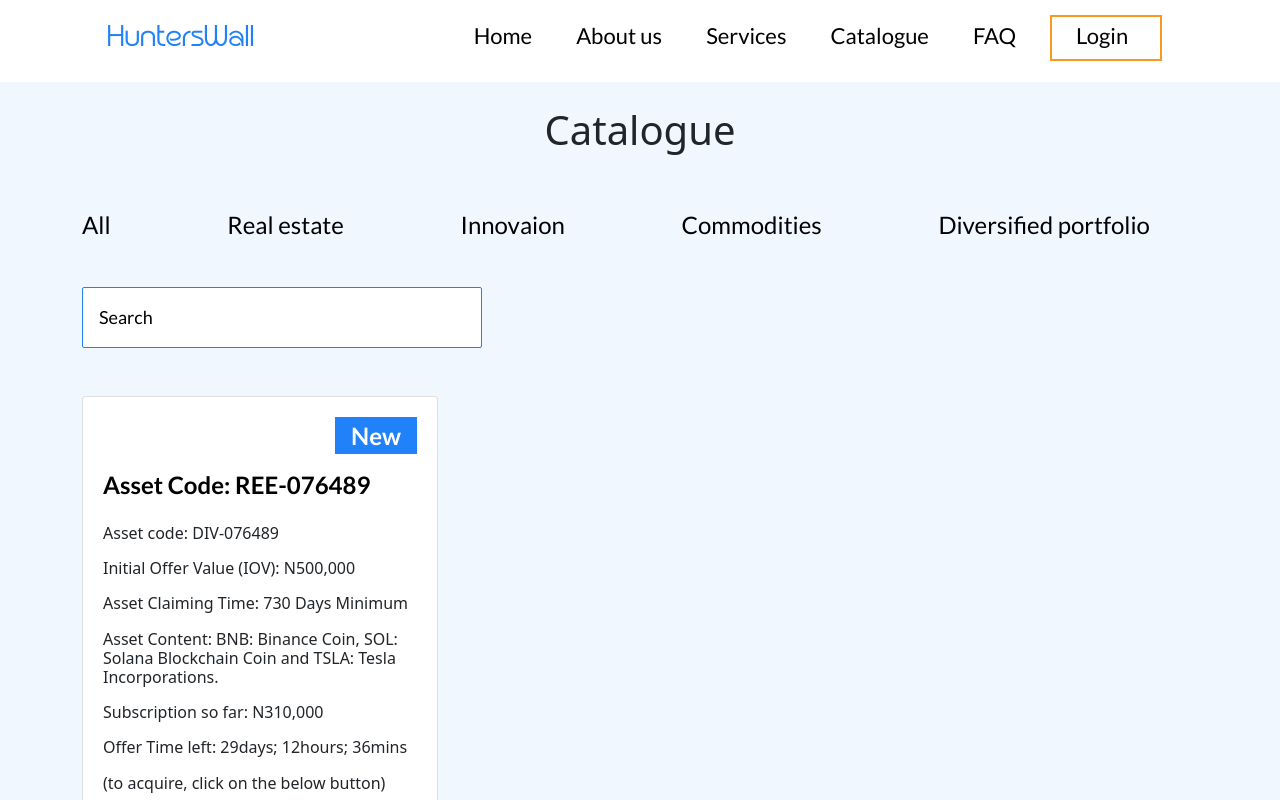
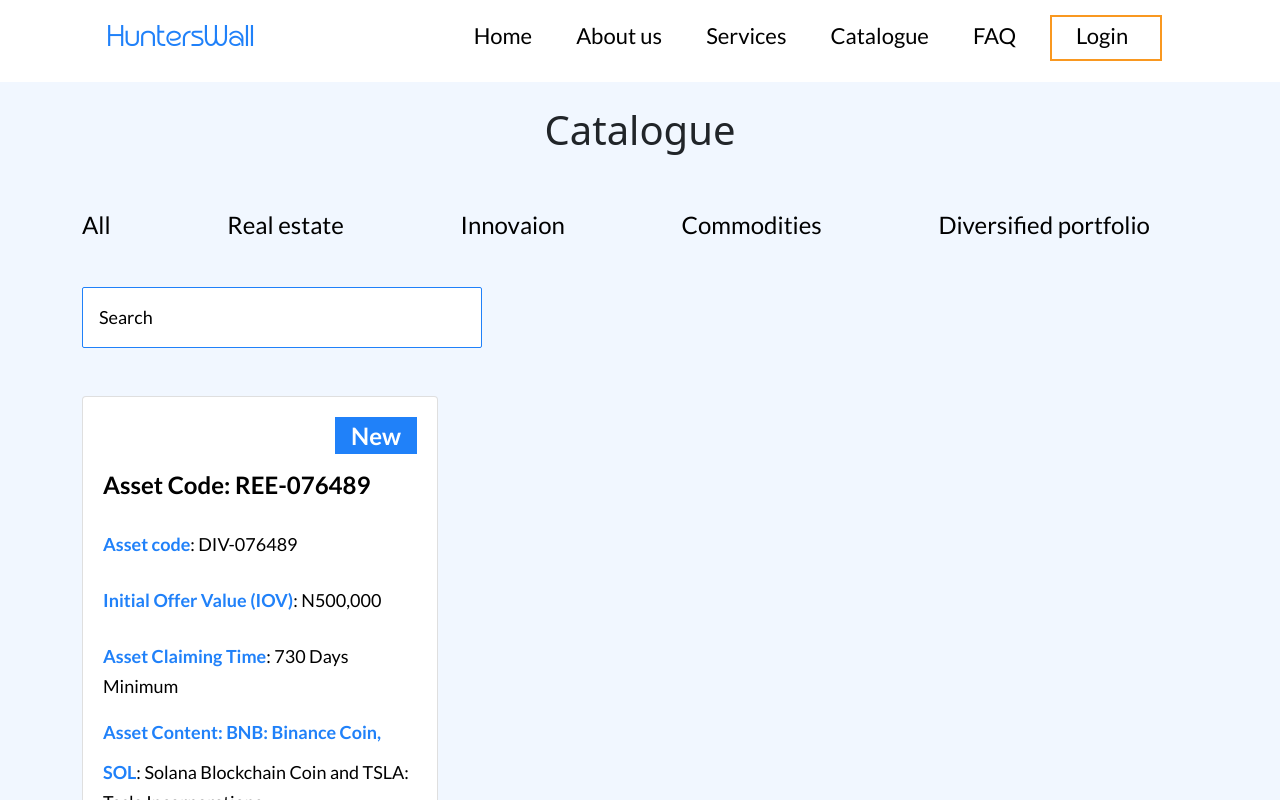
Before and after one commit to Dreezy305/HuntersWall, a Next.js app: page /catalogue in a window 1280 px wide. Shown: the top 800 px of the page. Built offline with nearby package versions, Linux system fonts and the light colour scheme.

Commit message:
catalogue  section

```diff
--- a/components/card.js
+++ b/components/card.js
@@ -23,22 +23,32 @@ const Card = ({
         <h4 className="mt-3 cardBody_title">Asset Code: {AssetCode}</h4>
         <div className="cardBody_details">
           <h6 className="my-3">
-            <span>Asset code</span>: {assetCode}
+            <span className="cardBody_details-span1">Asset code</span>:{" "}
+            {assetCode}
           </h6>{" "}
           <h6 className="my-3">
-            <span>Initial Offer Value (IOV)</span>: {Iov}
+            <span className="cardBody_details-span1">
+              Initial Offer Value (IOV)
+            </span>
+            : {Iov}
           </h6>{" "}
           <h6 className="my-3">
-            <span>Asset Claiming Time</span>: {AssetClaimTime}
+            <span className="cardBody_details-span1">Asset Claiming Time</span>:{" "}
+            {AssetClaimTime}
           </h6>{" "}
           <h6 className="my-3">
-            <span>Asset Content: BNB: Binance Coin, SOL</span>: {AssetContent}
+            <span className="cardBody_details-span1">
+              Asset Content: BNB: Binance Coin, SOL
+            </span>
+            : {AssetContent}
           </h6>{" "}
           <h6 className="my-3">
-            <span>Subscription so far</span>: {subscriptions}
+            <span className="cardBody_details-span1">Subscription so far</span>:{" "}
+            {subscriptions}
           </h6>{" "}
           <h6 className="my-3">
-            <span>Offer Time left</span>: {offertime}
+            <span className="cardBody_details-span1">Offer Time left</span>:{" "}
+            {offertime}
           </h6>{" "}
           <h6 className="my-3">(to acquire, click on the below button)</h6>
         </div>
--- a/styles/globals.scss
+++ b/styles/globals.scss
@@ -334,6 +334,24 @@
     line-height: 30px;
     color: #000000;
   }
+  &_details {
+    h6 {
+      font-family: Lato;
+      font-style: normal;
+      font-weight: normal;
+      font-size: 18px;
+      line-height: 20px;
+      color: #000000;
+    }
+    &-span1 {
+      font-family: Lato;
+      font-style: normal;
+      font-weight: 600;
+      font-size: 18px;
+      line-height: 40px;
+      color: #2081f9;
+    }
+  }
 }
 
 /** MOBILE RESPONSIVENESS STYLES FOR SMALL SCREENS */
```
